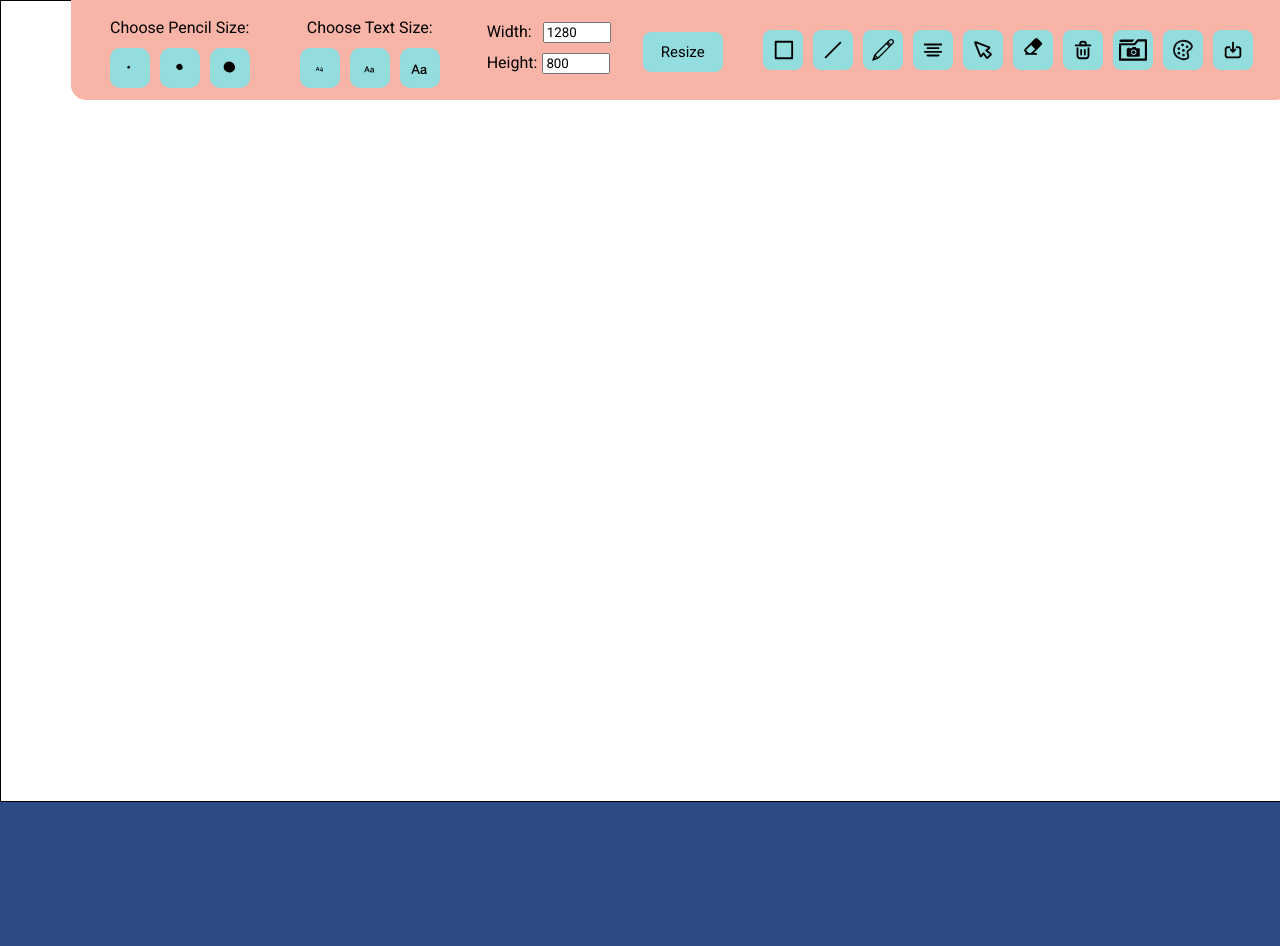
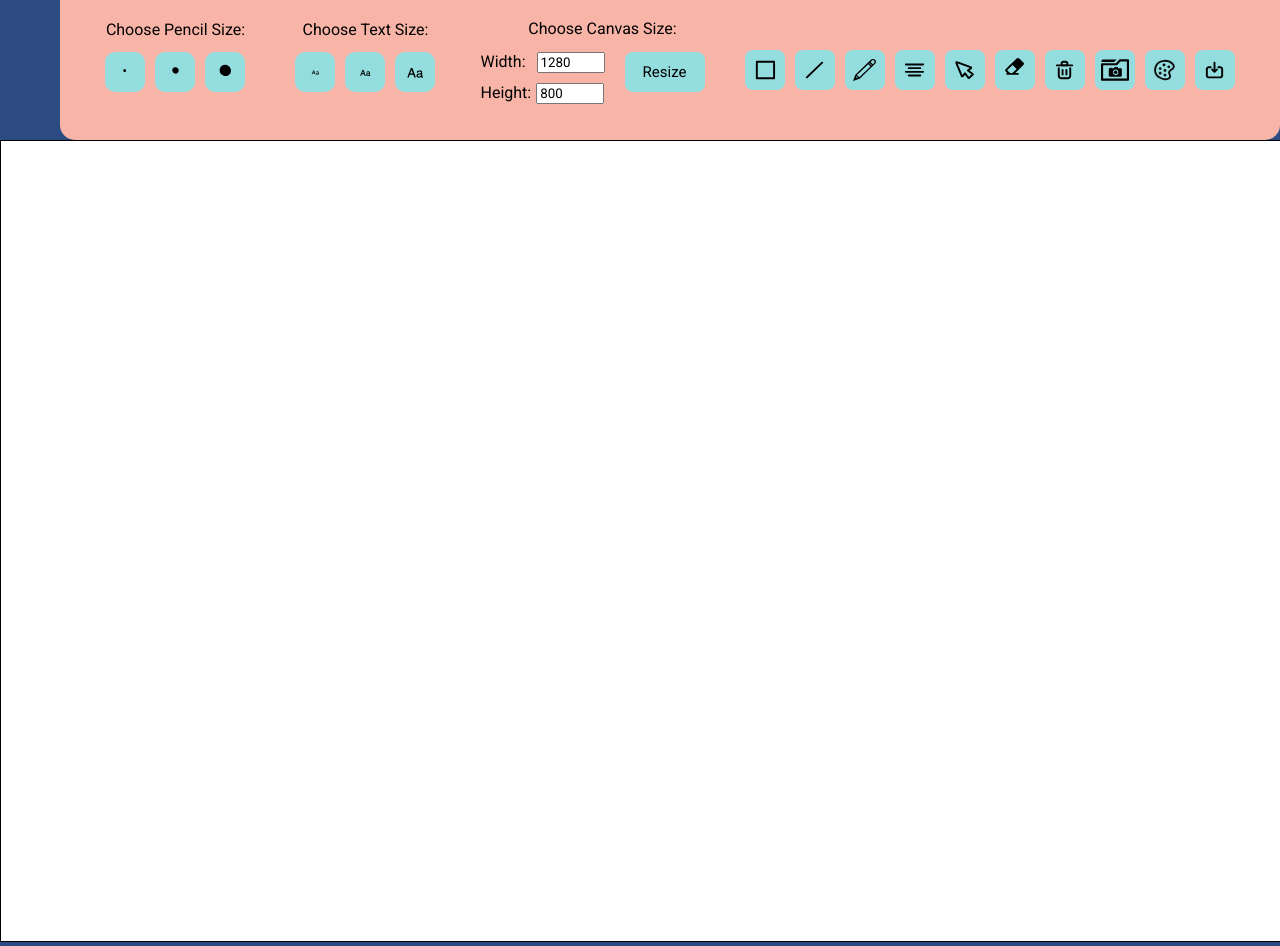
Before and after one commit to olvcha/online-whiteboard, a React (Create React App) app in the folder my_app/: page / in a window 1280 px wide. Both pictures are taken after typing "Sample" into the empty fields and a click on the button "Create". Before the commit the page ends 806 px from the top, so only its background shows below. Built offline with nearby package versions, Linux system fonts and the light colour scheme; no server answers.

Commit message:
stylistic changes

```diff
--- a/my_app/src/JoinCreateRoom.css
+++ b/my_app/src/JoinCreateRoom.css
@@ -1,5 +1,5 @@
 body.join-create-room-background {
-    background-color: #ffffff; /* Set background color to white */
+    background-color: #F0ABC1; /* Set background color to white */
 }
 .container {
     max-width: 1200px;
@@ -18,26 +18,29 @@ body.join-create-room-background {
 .column-half {
     padding: 15px;
     box-sizing: border-box;
+
 }
 
 .column-full {
     flex: 0 0 100%;
     max-width: 100%;
+
 }
 
 .column-half {
     flex: 0 0 48%;
     max-width: 48%;
+    background-color: #FEFEFE
 }
 
 .text-center {
     text-align: center;
-    color: #495057;
+    color: #2B4B82;
 
 }
 
 .custom-text-primary {
-    color: #e786ea;
+    color: #F7B4A7;
 }
 
 .margin-y-large {
@@ -127,23 +130,23 @@ body.join-create-room-background {
 }
 
 .button-dark {
-    color: #fff;
-    background-color: #e786ea;
-    border-color: #e786ea;
+    color: #495057;
+    background-color: #94DDDE;
+    border-color: #94DDDE;
 }
 
 .button-outline-primary {
-    color: #e786ea;
+    color: #2B4B82;
     background-color: transparent;
     background-image: none;
-    border-color: #e786ea;
+    border-color: #94DDDE;
 }
 
 .button-outline-dark {
-    color: #495057;
+    color: #94DDDE;
     background-color: transparent;
     background-image: none;
-    border-color: #495057;
+    border-color: #FEFEFE;
 }
 
 .button-small {
@@ -158,9 +161,9 @@ body.join-create-room-background {
 }
 
 h1.custom-text-primary {
-    color: #e786ea;
+    color: #2B4B82;
 }
 
 input::placeholder {
-    color: #6c757d;
+    color: #495057;
 }
--- a/my_app/src/Whiteboard/Menu.js
+++ b/my_app/src/Whiteboard/Menu.js
@@ -149,6 +149,10 @@ const Menu = ({ canvasRef, onResize, initialCanvasSize }) => {
             </div>
 
             <div className="resize_form">
+            <div className="resize_form_title">
+                <p>Choose Canvas Size:</p>
+            </div>
+            <div className="resize_form_content">
                 <div className="resize_form_input">
                     <label>
                         Width:
@@ -171,6 +175,8 @@ const Menu = ({ canvasRef, onResize, initialCanvasSize }) => {
                 </div>
                 <button onClick={handleResize}>Resize</button>
             </div>
+        </div>
+
             <IconButton src={rectangleIcon} type={toolTypes.RECTANGLE} />
             <IconButton src={lineIcon} type={toolTypes.LINE} />
             <IconButton src={pencilIcon} type={toolTypes.PENCIL} />
--- a/my_app/src/index.css
+++ b/my_app/src/index.css
@@ -6,14 +6,14 @@ body {
 }
 
 .menu_container {
-  position: absolute;
+  position: sticky;
   top: 0;
   width: 1200px; /* Adjusted width to better accommodate form */
   left: calc(29% - 300px); /* Adjusted to center the wider menu */
   border-bottom-left-radius: 15px;
   border-bottom-right-radius: 15px;
   background: #F7B4A7;
-  height: 100px;
+  height: 140px;
   display: flex;
   justify-content: center; /* Center the content */
   align-items: center;
@@ -97,34 +97,46 @@ body {
 
 .resize_form {
   display: flex;
-  flex-direction: row; /* Stack elements vertically */
+  flex-direction: column;
+  justify-content: center;
+  align-items: center;
+  font-family: 'Roboto', sans-serif; /* Apply the Roboto font */
   align-items: flex-start; /* Align form elements to the start */
   margin-right: 15px; /* Space between form and buttons */
-  font-family: 'Roboto', sans-serif; /* Apply the Roboto font */
 }
 
-.resize_form label {
-  margin: 0 2px; /* Reduced margin for closer spacing */
+.resize_form_title {
+  font-family: 'Roboto', sans-serif;
+  width: 100%; /* Take full width of the container */
+  text-align: center; /* Center the text */
+  margin-top: 9px;
+  margin-bottom: -2px;
+}
+
+.resize_form_content {
+  display: flex;
+  flex-direction: row; /* Arrange form content in a row */
 }
 
 .resize_form_input {
   display: flex;
-  flex-direction: column;
-  font-family: 'Roboto', sans-serif; /* Apply the Roboto font */
-  margin-right: 10px;
+  flex-direction: column; /* Stack labels vertically */
+  margin-right: 20px; /* Space between input column and button */
 }
 
-.resize_form .width_input {
+.resize_form label {
+  margin-bottom: 10px; /* Space between labels */
+}
+
+.width_input {
   width: 60px;
   margin-left: 11px; /* Move width input to the right */
-  margin-bottom: 10px; /* Add margin to pad the height input */
   font-family: 'Roboto', sans-serif; /* Apply the Roboto font */
 }
 
-.resize_form .height_input {
+.height_input {
   width: 60px;
   margin-left: 5px;
-  margin-bottom: 5px;
   font-family: 'Roboto', sans-serif; /* Apply the Roboto font */
 }
 
@@ -132,15 +144,13 @@ body {
   width: 80px;
   height: 40px;
   border-radius: 8px;
-  border: None;
+  border: none;
+  margin-right: 20px;
+  margin-bottom: 55px;
   background: #94DDDE;
   font-family: 'Roboto', sans-serif; /* Apply the Roboto font */
   font-size: 15px;
-  flex-shrink: 0; /* Prevent buttons from shrinking */
   transition: 0.3s;
-  margin-top: 10px;
-  margin-left: 20px;
-  margin-right: 20px;
 }
 
 .resize_form button:hover {
@@ -151,13 +161,14 @@ body {
   display: flex;
   flex-direction: column;
   margin-right: 40px;
-  margin-top: 25px;
+  margin-bottom: 10px;
   justify-content: center; /* Center the content */
   align-items: center;
 }
 .pencil_size_buttons_section {
   display: flex;
   flex-direction: row;
+  margin-top: 2px;
 }
 .pencil_size_button {
   width: 40px;
```
